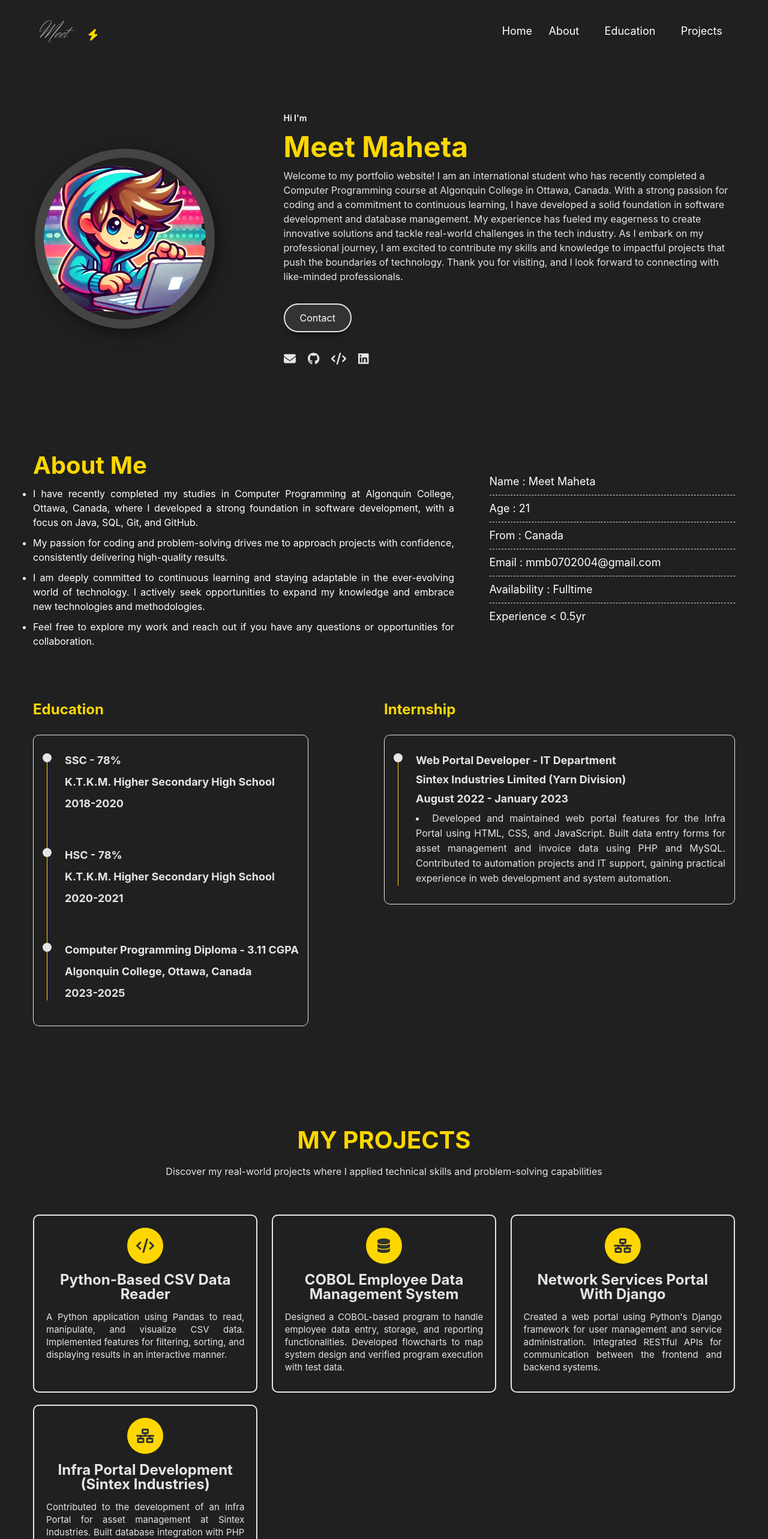
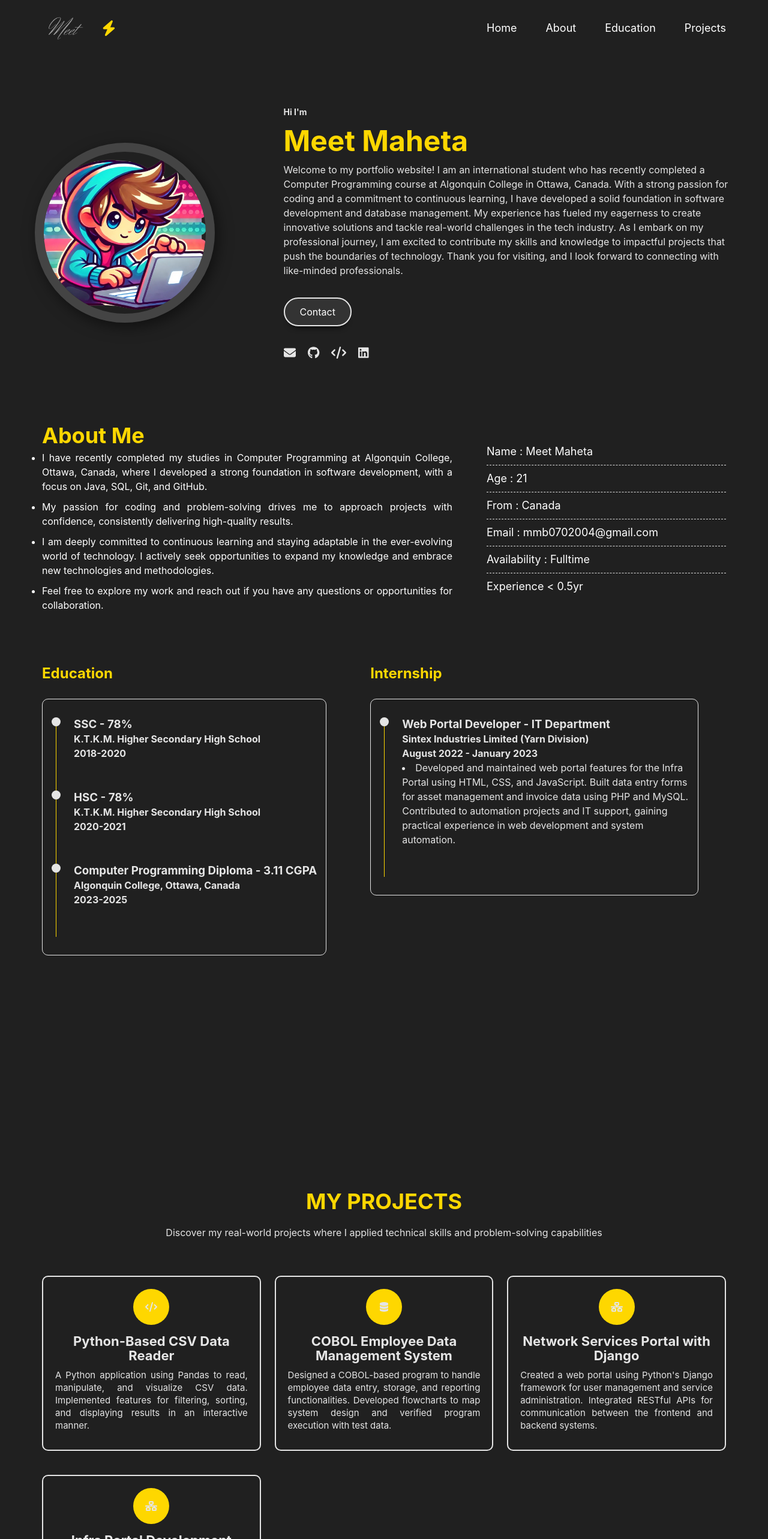
Before and after one commit to mmb0710/Meet-Maheta-Portfolio, a React (Create React App) app: page / in a window 1280 px wide. Shown: the top 2566 px of the page at 60% size. Built offline with nearby package versions, Linux system fonts and the light colour scheme.

Commit message:
Edited the src for better user friendly experience

```diff
--- a/src/App.css
+++ b/src/App.css
@@ -4,47 +4,47 @@ html {
   scroll-behavior: smooth;
 }
 
-*{
-  margin:0;
-  padding:0;
-  box-sizing:border-box;
-  scroll-behavior:smooth;
+* {
+  margin: 0;
+  padding: 0;
+  box-sizing: border-box;
+  scroll-behavior: smooth;
 }
-a{
-  text-decoration: none ;
-  color:#fff;
-  transition:0.3s;
+
+a {
+  text-decoration: none;
+  color: #fff;
+  transition: 0.3s;
 }
-ul{
-  list-style:none;
+
+ul {
+  list-style: none;
 }
-img{
+
+img {
   max-width: 100%;
 }
-body{
+
+body {
   font-family: 'Lexend', sans-serif;
-  font-size:16px;
-  line-height:24px;
-  background-color:#202020;
-}
-.container{
-  width: 1170px;
-  margin:auto;
+  font-size: 16px;
+  line-height: 24px;
+  background-color: #202020;
+  color: #e5e5e5;
 }
 
-
-
+.container {
+  width: 100%;
+  max-width: 1170px;
+  margin: auto;
+  padding: 0 15px; /* Added padding to prevent content from touching edges */
+}
 
 /*---------------------------Header---------------------------*/
 
-.header-area{
-  padding:25px 0;
-  transition: padding .3s;
-}
-
 .header-area {
-  padding: 25px 0;
-  transition: padding .3s;
+  padding: 20px 0;
+  transition: padding 0.3s;
 }
 
 .header {
@@ -56,33 +56,28 @@ body{
 .logo {
   display: flex;
   align-items: center;
-  text-transform: uppercase;
   font-size: 26px;
   font-weight: 700;
+  text-transform: uppercase;
 }
 
 .logo img {
-  width: 80px; /* Adjust as necessary */
+  width: 80px;
   margin-right: 10px;
 }
 
 .navbar {
   display: flex;
-  justify-content: space-between; /* Distributes space evenly */
-  width: 35%; /* Adjust width as needed */
-  list-style: none;
-  margin: 0;
-  padding: 0;
+  justify-content: space-between;
+  width: 35%;
 }
 
 .navbar li {
-  flex-grow: 1; /* Makes each link take equal space */
   text-align: center;
 }
 
 .navbar li a {
   color: #fff;
-  text-decoration: none;
   font-size: 18px;
   transition: color 0.3s;
 }
@@ -121,118 +116,51 @@ body{
   padding: 5px;
 }
 
-.header{
-  display:flex;
-  justify-content: space-between;
-  align-items: center;
-  /* padding-bottom: 2rem; */
-}
-.logo {
-  display: flex;
-  align-items: center;
-  position: relative;
-  text-transform: uppercase;
-  font-size: 26px;
-  font-weight: 700;
-}
-
-.logo .fa-bolt {
-  color: #fed700;
-  font-size: 19.5px;
-  position: absolute;
-  top: 60%;
-  left: 100%;
-  transform: translate(-50%, -50%);
-  z-index: 1;
-}
-
-.signature {
-  width: 100px;
-  height:auto;
-  margin-right: 10px;
-}
-
-.header ul li:first-child {
-  margin-right: auto;
-}
-
-.header ul{
-  display: flex;
-  align-items: center;
-}
-.header ul li{
-  margin: 0 15px;
-}
-.header ul li a{
-  text-transform: capitalize;
-  display: block;
-}
-.header ul li a.active{
-  color: #fed700;
-}
-.header ul li a:hover{
-  color:#fed700;
-}
-.header .menu_icon{
-  color:#fff;
-  font-size: 18px;
-  cursor: pointer;
-  display: none;
-}
-
-
 /*---------------------------HomePage--------------------------*/
 
-.FirstElement{
-   display:flex;
+.FirstElement {
+  display: flex;
   justify-content: space-around;
   align-items: center;
   padding-top: 5rem;
 }
 
-.FirstElement.adjusted-padding {
-  padding-top: 40px;
-}
-
-.FirstElement .profile-photo{
+.FirstElement .profile-photo {
   width: 300px;
-  height:  300px;
+  height: 300px;
   border-radius: 50%;
   overflow: hidden;
   border: 15px solid #444444;
-  box-shadow: 5px 7px 25px rgba(0, 0, 0, 0.5)
+  box-shadow: 5px 7px 25px rgba(0, 0, 0, 0.5);
 }
-profile-photo .img{
-  height: 100%;
-  width: 100%;
-  transition: 0.5s;
-}
-.FirstElement .profile-photo img:hover{
-  transform: scale(1.2);
-}
-.profile-text{
+
+.profile-text {
   max-width: 750px;
   display: flex;
   flex-direction: column;
 }
-.profile-text h5{
+
+.profile-text h5 {
   color: #e5e5e5;
   font-size: 14px;
 }
-.profile-text h1{
+
+.profile-text h1 {
   color: #fed700;
   font-size: 3rem;
 }
-.profile-text p{
-  color:#e5e5e5;
+
+.profile-text p {
+  color: #e5e5e5;
 }
+
 .profile-text .social {
   display: flex;
-  gap: 20px; /* Adjust the spacing as necessary */
+  gap: 20px;
 }
 
 .profile-text .social a {
-  font-size: 20px; /* Adjust the icon size */
+  font-size: 20px;
   color: #e5e5e5;
   transition: 0.5s;
 }
@@ -245,41 +173,45 @@ profile-photo .img{
 .FirstElement .profile-photo img {
   width: 100%;
   height: 100%;
-  transition: transform 0.5s ease-in-out; /* Smooth image zoom effect */
+  transition: transform 0.5s ease-in-out;
 }
 
 .FirstElement .profile-photo:hover {
-  transform: scale(1.05); /* Slightly scale up the container */
-  box-shadow: 8px 10px 30px rgba(0, 0, 0, 0.7); /* Deeper shadow on hover */
+  transform: scale(1.05);
+  box-shadow: 8px 10px 30px rgba(0, 0, 0, 0.7);
 }
 
 .FirstElement .profile-photo:hover img {
-  transform: scale(1.1); /* Zoom in the image */
+  transform: scale(1.1);
 }
 
 /*---------------------------About---------------------------*/
 
-.about-area{
-  padding-top: 130px;
+.about-area {
+  padding-top: 100px;
   background-color: #202020;
 }
-.about{
+
+.about {
   display: flex;
   justify-content: space-between;
   align-items: center;
-  margin-bottom:50px;
+  margin-bottom: 50px;
 }
-.about-content{
+
+.about-content {
   flex-basis: 60%;
 }
-.about-content h4{
+
+.about-content h4 {
   color: #fed700;
-  font-size: 40px;
-  line-height: 70px;
+  font-size: 36px;
+  line-height: 50px;
   text-transform: capitalize;
 }
+
 .about-content ul {
-  color:#fff;
+  color: #fff;
   text-align: justify;
 }
 
@@ -288,95 +220,91 @@ profile-photo .img{
   margin-bottom: 10px;
 }
 
-.about-skills{
+.about-skills {
   flex-basis: 35%;
 }
-.about-skills ul li{
+
+.about-skills ul li {
   border-bottom: 1px dashed #ddd;
   padding-bottom: 10px;
   margin-bottom: 10px;
   color: #fff;
   font-size: 18px;
 }
-.about-skills ul li:last-child{
+
+.about-skills ul li:last-child {
   border-bottom: 0;
   padding-bottom: 0;
   margin-bottom: 0;
 }
 
-
 /*---------------------------Button---------------------------*/
 
-.btn-group{
+.btn-group {
   margin: 45px 0;
 }
-.btn-group .btn{
+
+.btn-group .btn {
   border-color: #d5d5d5;
   color: #fff;
   background-color: #333;
-  padding:12px 25px;
+  padding: 12px 25px;
   margin: 5px 0;
   margin-right: 7px;
   border-radius: 30px;
   border: 2px solid #e5e5e5;
   box-shadow: 0 10px 10px -8px rgb(0 0 0 / 78%);
 }
-.btn.active{
+
+.btn.active {
   border-color: #fed700;
 }
 
-
 /*---------------------------Education & Internship---------------------------*/
 
-.education-content .row{
+.education-content .row {
   display: flex;
   border-radius: 5px;
-  height: 400px;
-  margin-bottom: 250px;
+  margin-bottom: 150px;
+  flex-wrap: wrap; /* Ensures wrapping for smaller screens */
 }
 
-.education-content .title{
+.education-content .title {
   color: #fed700;
 }
+
 .education-content .row .education,
-.education-content .row .internship
-{
+.education-content .row .internship {
   color: #e5e5e5;
-  flex:0 0 50%;
-  max-width: 50%;
+  flex: 0 0 48%;
   margin-top: 30px;
 }
-.education-content  h3.title{
-  font-size:24px;
+
+.education-content h3.title {
+  font-size: 24px;
   margin-bottom: 30px;
   font-weight: 700;
 }
-.education-content .row.timeline-box{
-  flex:0 0 100%;
-  max-width: 100%;
+
+.education-content .row.timeline-box {
+  flex: 0 0 100%;
 }
-.education-content .row .timeline{
-  /* background-color:#e5e5e5; */
+
+.education-content .row .timeline {
   padding: 30px 15px;
   border: 1px solid #e5e5e5;
   border-radius: 10px;
   width: 100%;
   position: relative;
 }
-.education-content .row .timeline-item{
-  position:relative;
+
+.education-content .row .timeline-item {
+  position: relative;
   padding-left: 37px;
   padding-bottom: 50px;
 }
-.education-content .row  .internship .timeline-item{
-  position:relative;
-  padding-left: 37px;
-  padding-bottom: 30px;
-}
-.education-content .row .timeline-item:last-child{
-  padding-bottom: 0;
-}
-.education-content .row .timeline-item::before{
+
+.education-content .row .timeline-item::before {
   content: "";
   width: 1px;
   position: absolute;
@@ -385,7 +313,8 @@ profile-photo .img{
   top: 0;
   background-color: #fed700;
 }
-.education-content .row .circle-dot{
+
+.education-content .row .circle-dot {
   position: absolute;
   left: 0;
   top: 0;
@@ -394,47 +323,34 @@ profile-photo .img{
   border-radius: 50%;
   background-color: #e5e5e5;
 }
-.education-content .row .timeline-title  {
-  font-weight: 700;
-  font-size: 18px;
-  margin-bottom: 12px;
-}
-.education-content .row .internship .timeline-title  {
-  font-weight: 700;
-  font-size: 18px;
-  margin-bottom: 8px;
-}
-.education-content .row .timeline-text{
-  line-height: 25px;
-  font-size: 16px;
-  text-align: justify;
+
+/*---------------------------Projects---------------------------*/
+
+.project-content {
+  padding: 90px 0;
 }
 
-
-
-/*---------------------------Projects---------------------------*/
-.project-content{
-  padding: 90px 0;
-}
-.project-title{
+.project-title {
   margin-bottom: 60px;
   text-align: center;
 }
-.project-title h4{
+
+.project-title h4 {
   text-transform: uppercase;
-  font-size: 40px;
+  font-size: 36px;
   line-height: 40px;
   color: #fed700;
   margin-bottom: 20px;
 }
 
 .project-content .project {
-  position: relative;
-  padding: 20px; /* Reduced padding for more compact content */
+  padding: 20px;
   border: 2px solid #e5e5e5;
   border-radius: 10px;
   text-align: center;
-  transition: .3s;
+  transition: 0.3s;
+  flex-basis: 32%;
+  margin-bottom: 20px;
 }
 
 .project-content .project:hover {
@@ -442,7 +358,7 @@ profile-photo .img{
 }
 
 .icon-wrapper {
-  background-color: #fed700; /* Circle background color */
+  background-color: #fed700;
   width: 60px;
   height: 60px;
   border-radius: 50%;
@@ -452,75 +368,45 @@ profile-photo .img{
   margin: 0 auto 15px auto;
 }
 
-.project-icon {
-  color: #333; /* Icon color */
-  font-size: 24px; /* Icon size */
-}
-
 .project h4 {
-  font-size: 22px; /* Slightly smaller font for headings */
+  font-size: 22px;
   margin: 10px 0;
 }
 
 .project p {
-  font-size: 15px; /* Adjusted font size for compactness */
+  font-size: 15px;
   color: #e5e5e5;
-  line-height: 1.4; /* Adjusted line-height for better text compactness */
-  margin: 10px 0; /* Margin adjustment for spacing between paragraphs */
+  line-height: 1.4;
+  margin: 10px 0;
   text-align: justify;
 }
 
-.project-title p{
+.project-title p {
   color: #e5e5e5;
 }
-.projects{
+
+.projects {
   display: flex;
   justify-content: space-between;
   flex-wrap: wrap;
-  gap: 20px; /* Added gap between project cards */
+  gap: 20px;
 }
-.project {
-    color: #e5e5e5;
-    border: 2px solid #e5e5e5;
-    border-radius: 10px;
-    width: 100%;
-    max-width: 32%; /* Ensures the project boxes maintain a consistent width */
-    position: relative;
-    padding: 20px; /* Reduced padding */
-    text-align: center;
-    flex-basis: 32%;
-    transition: .3s;
-}
-.project i {
-  background-color: #fed700;
-  width: 60px;
-  height: 60px;
-  color: #333;
-  font-size: 26px;
-  line-height: 60px;
-  border-radius: 50%;
-}
-.project h4 {
-  font-size: 24px;
-  text-transform: capitalize;
-  margin: 15px 0;
-}
+
 .project:hover {
   border-color: #fed700;
 }
 
 /*---------------------------Footer---------------------------*/
+
 .footer {
   max-width: 950px;
   margin: 0 auto;
   padding: 15px 0 26px;
   border-top: 1px solid rgba(255, 255, 255, 0.1);
   color: rgba(255, 255, 255, 0.4);
-    display: flex;
-    flex-direction: column;
-    align-items: center;
   text-align: center;
 }
+
 .footer .message {
   font-size: 12px;
   color: rgba(255, 255, 255, 0.4);
@@ -531,84 +417,72 @@ profile-photo .img{
   font-size: 12px;
 }
 
+/*------------------- Responsive Design for small screens -------------------*/
 
+/* Tablet Layout */
+@media only screen and (max-width: 1050px) {
+  .FirstElement {
+    flex-direction: column;
+    padding-top: 2rem;
+  }
 
-
- /*------------------- Responsive Design on small screen -------------------*/
-
-/* Medium layout */
-@media only screen and (min-width:1000px) and (max-width:1200px){
-  .container{
-    width: 970px;
+  .profile-text {
+    padding: 40px 0;
   }
 }
 
-@media(max-width:1050px){
-  .FirstElement{
+@media only screen and (max-width: 768px) {
+  .container {
+    padding: 0 20px;
+  }
+
+  .projects {
     flex-direction: column;
-    padding-top: 2rem;
   }
-  .profile-text{
-    padding: 40px 0px;
+
+  .project {
+    flex-basis: 100%;
+    margin-bottom: 30px;
   }
 }
 
+/* Mobile Layout */
+@media only screen and (max-width: 576px) {
+  body {
+    font-size: 14px;
+    line-height: 22px;
+  }
 
+  .FirstElement {
+    padding-top: 1.5rem;
+  }
 
-/* tablet layout */
-@media only screen and (min-width:768px) and (max-width:999px){
-  .container{
-    width: 750px;
+  .FirstElement .profile-photo {
+    width: 200px;
+    height: 200px;
+  }
+
+  .profile-text h1 {
+    font-size: 2rem;
+  }
+
+  .profile-text p {
+    font-size: 14px;
+  }
+
+  .projects {
+    gap: 15px;
+  }
+
+  .about {
+    flex-direction: column;
+  }
+
+  .about-skills ul li {
+    font-size: 16px;
+  }
+
+  .footer {
+    padding: 10px;
   }
 }
-
-
-/* Mobile Layout */
-@media only screen and (max-width:767px){
-  .container{
-    width: 350px;
-  }
-
-  .header .menu_icon {
-    display: block;
-  }
-  .header ul{
-    display: none;
-  }
-  .header i{
-    color: #e5e5e5;
-  }
-
-  .profile-text{
-    width: 350px;
-  }
-  .FirstElement .profile-text p{
-    text-align: justify;
-  }
-  .about{
-    flex-direction: column;
-    flex-basis: 100%;
-    margin-bottom: 30px;
-  }
-  .about-skills{
-    width: 100%;
-    margin-top: 30px;
-  }
-  .education-content .row {
-    flex-direction: column;
-    height: auto;
-    margin-bottom: 50px;
-  }
-
-  .education-content .row .education,
-  .education-content .row .internship {
-    flex-basis: 100%;
-    max-width: 100%;
-    margin-top: 30px;
-  }
-  .project{
-    flex-basis: 100%;
-    margin-bottom: 30px;
-  }
-
-}
```
Lines whose indentation alone changed are shown as unchanged.
